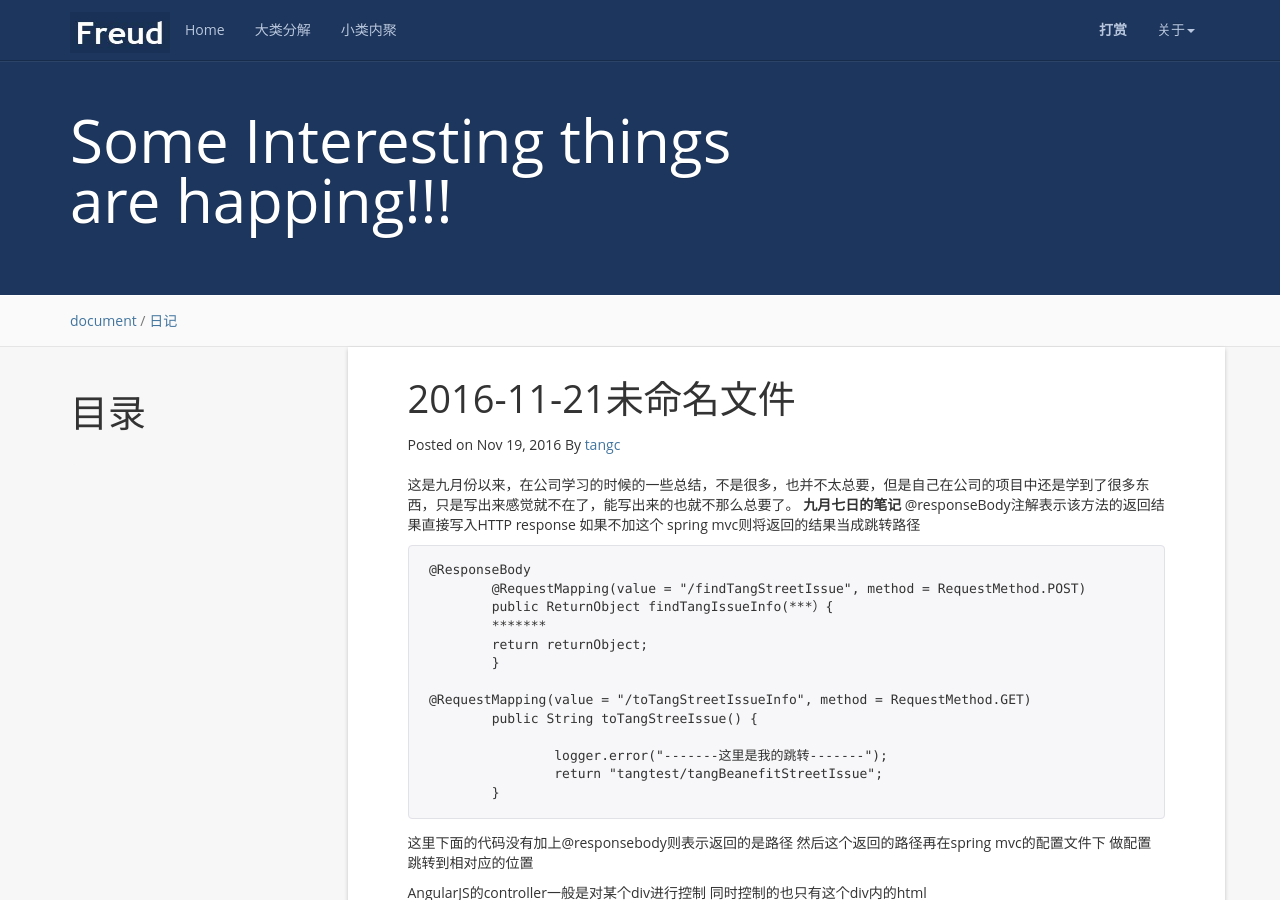
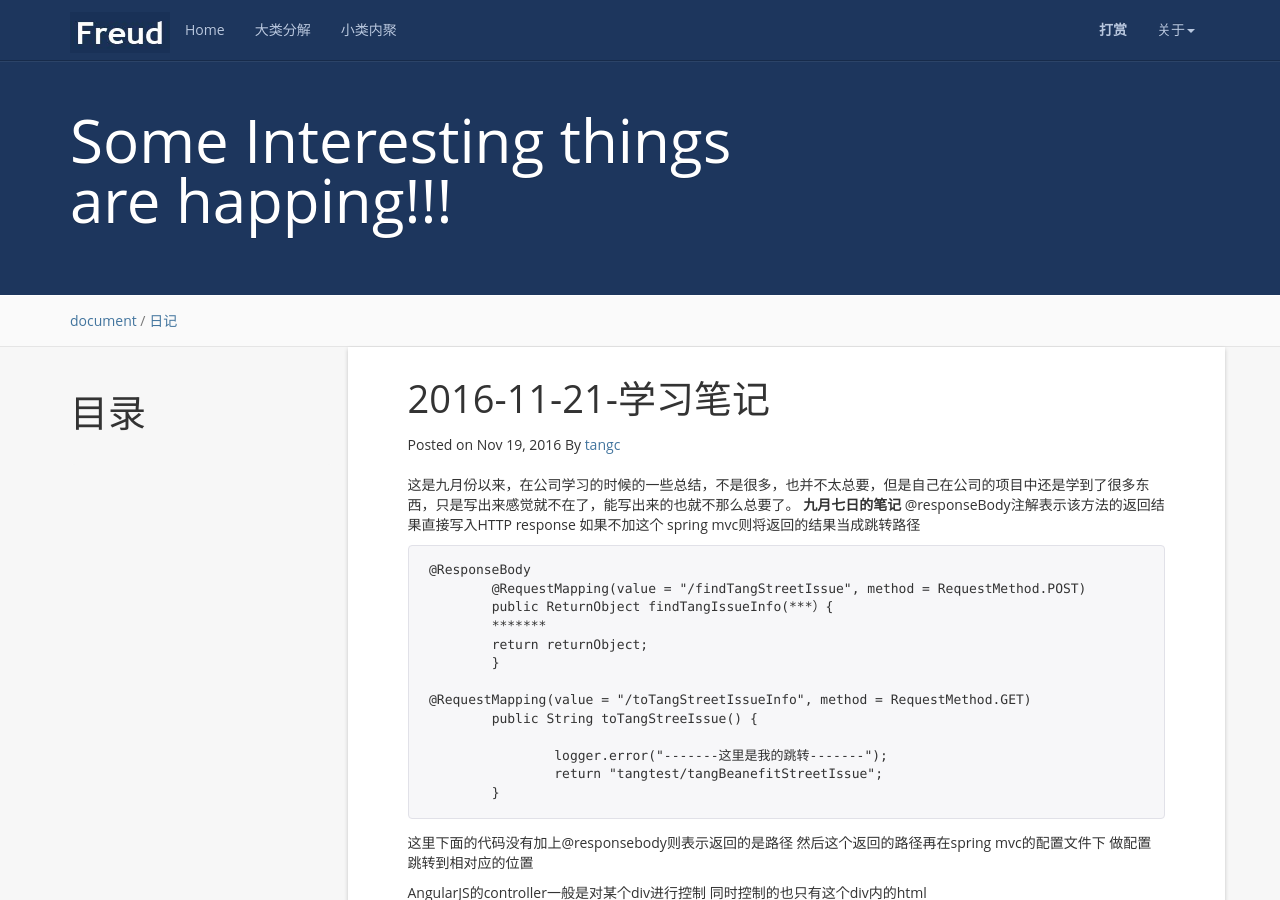
Before and after one commit to mturing/blog, a Jekyll site: the page built from _posts/2016-11-19-学习笔记.md, in a window 1280 px wide and 900 px high. Built offline with Jekyll 4.4.1, drawn with Linux system fonts in a browser that asks for light colours; comment, search, counter and statistics services are not loaded.

Commit message:
1121 commit file name

```diff
--- a/_posts/2016-11-19-学习笔记.md
+++ b/_posts/2016-11-19-学习笔记.md
@@ -1,5 +1,5 @@
 ---
-title: 2016-11-21未命名文件
+title: 2016-11-21-学习笔记
 layout: post
 categories: document
 tag: 日记
```
